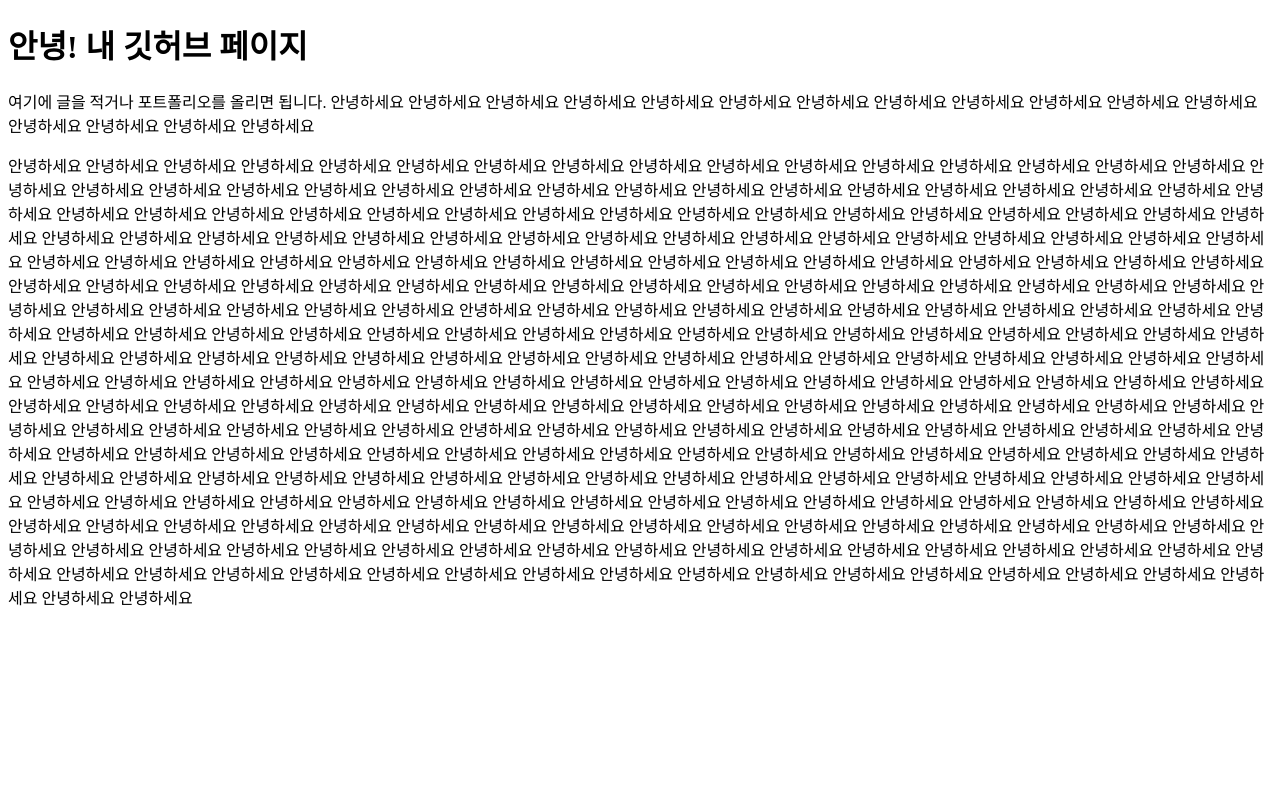
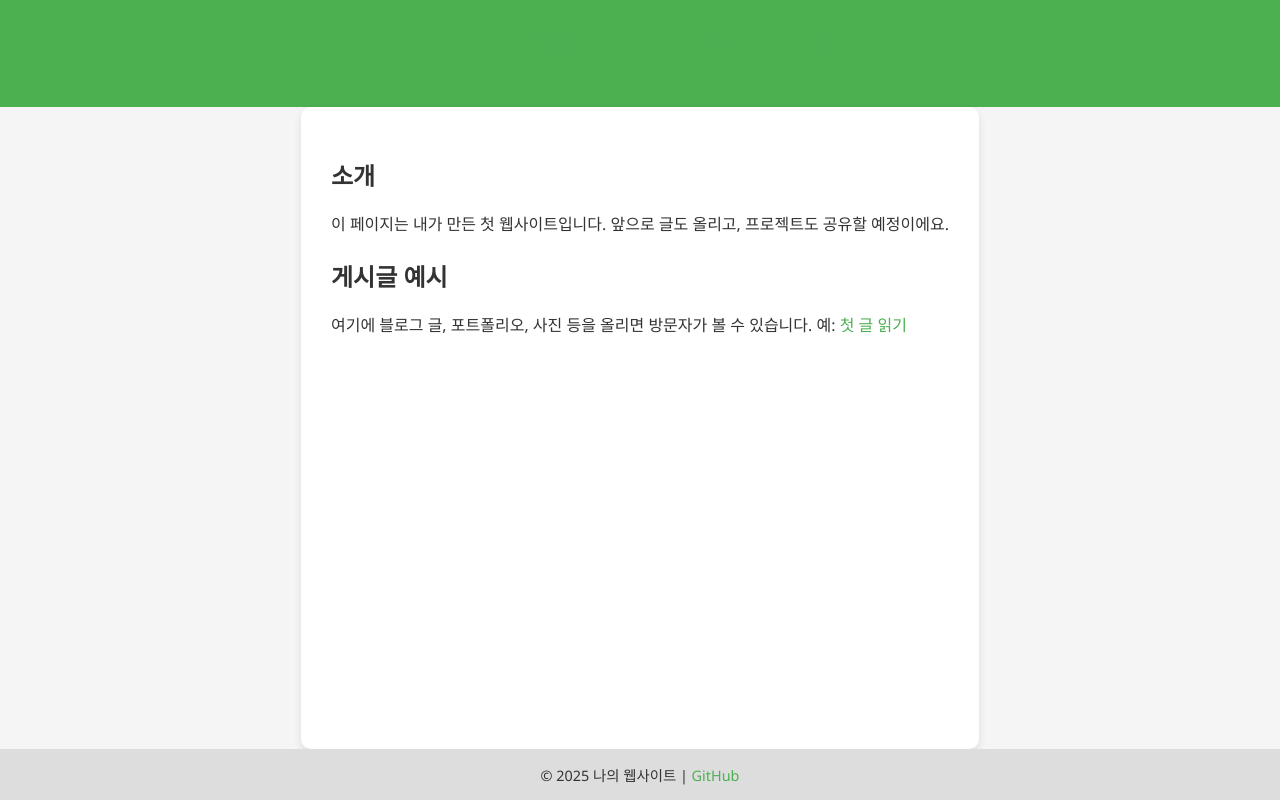
Before and after one commit to tlsleaf/tlsleaf.github.io, a plain HTML site: page index.html in a window 1280 px wide. Drawn offline with Linux system fonts and the light colour scheme.

Commit message:
index.html

```diff
--- a/index.html
+++ b/index.html
@@ -1,28 +1,80 @@
-<!doctype html>
+<!DOCTYPE html>
 <html lang="ko">
 <head>
-  <meta charset="utf-8">
-  <title>첫 사이트</title>
-  <meta name="viewport" content="width=device-width,initial-scale=1">
-  <!-- 간단한 Content Security Policy (필요 시 수정) -->
-  <meta http-equiv="Content-Security-Policy" content="default-src 'self'; script-src 'self'; img-src 'self' data:;">
+  <meta charset="UTF-8">
+  <meta name="viewport" content="width=device-width, initial-scale=1.0">
+  <title>내 첫 사이트</title>
+  <!-- 기본 스타일 -->
+  <style>
+    /* 전체 스타일 */
+    body {
+      margin: 0;
+      font-family: 'Segoe UI', Tahoma, Geneva, Verdana, sans-serif;
+      background: #f5f5f5;
+      color: #333;
+      display: flex;
+      flex-direction: column;
+      min-height: 100vh;
+    }
+
+    header {
+      background: #4CAF50;
+      color: white;
+      padding: 20px;
+      text-align: center;
+    }
+
+    main {
+      flex: 1;
+      padding: 30px;
+      max-width: 800px;
+      margin: auto;
+      background: white;
+      box-shadow: 0 4px 8px rgba(0,0,0,0.1);
+      border-radius: 10px;
+    }
+
+    h1 {
+      margin-top: 0;
+      color: #4CAF50;
+    }
+
+    p {
+      line-height: 1.6;
+    }
+
+    footer {
+      text-align: center;
+      padding: 15px;
+      background: #ddd;
+      font-size: 0.9em;
+    }
+
+    a {
+      color: #4CAF50;
+      text-decoration: none;
+    }
+
+    a:hover {
+      text-decoration: underline;
+    }
+  </style>
 </head>
 <body>
-  <h1>안녕! 내 깃허브 페이지</h1>
-  <p>여기에 글을 적거나 포트폴리오를 올리면 됩니다. 안녕하세요 안녕하세요 안녕하세요 안녕하세요 안녕하세요 안녕하세요 안녕하세요 안녕하세요 안녕하세요 안녕하세요 안녕하세요 안녕하세요 안녕하세요 안녕하세요 안녕하세요 안녕하세요</p>
-   안녕하세요 안녕하세요 안녕하세요 안녕하세요 안녕하세요 안녕하세요 안녕하세요 안녕하세요 안녕하세요 안녕하세요 안녕하세요 안녕하세요 안녕하세요 안녕하세요 안녕하세요 안녕하세요 안녕하세요 안녕하세요 안녕하세요 안녕하세요 안녕하세요
-  안녕하세요 안녕하세요 안녕하세요 안녕하세요 안녕하세요 안녕하세요 안녕하세요 안녕하세요 안녕하세요 안녕하세요 안녕하세요 안녕하세요 안녕하세요 안녕하세요 안녕하세요 안녕하세요 안녕하세요 안녕하세요 안녕하세요 안녕하세요 안녕하세요
-  안녕하세요 안녕하세요 안녕하세요 안녕하세요 안녕하세요 안녕하세요 안녕하세요 안녕하세요 안녕하세요 안녕하세요 안녕하세요 안녕하세요 안녕하세요 안녕하세요 안녕하세요 안녕하세요 안녕하세요 안녕하세요 안녕하세요 안녕하세요 안녕하세요
-  안녕하세요 안녕하세요 안녕하세요 안녕하세요 안녕하세요 안녕하세요 안녕하세요 안녕하세요 안녕하세요 안녕하세요 안녕하세요 안녕하세요 안녕하세요 안녕하세요 안녕하세요 안녕하세요 안녕하세요 안녕하세요 안녕하세요 안녕하세요 안녕하세요
-  안녕하세요 안녕하세요 안녕하세요 안녕하세요 안녕하세요 안녕하세요 안녕하세요 안녕하세요 안녕하세요 안녕하세요 안녕하세요 안녕하세요 안녕하세요 안녕하세요 안녕하세요 안녕하세요 안녕하세요 안녕하세요 안녕하세요 안녕하세요 안녕하세요
-  안녕하세요 안녕하세요 안녕하세요 안녕하세요 안녕하세요 안녕하세요 안녕하세요 안녕하세요 안녕하세요 안녕하세요 안녕하세요 안녕하세요 안녕하세요 안녕하세요 안녕하세요 안녕하세요 안녕하세요 안녕하세요 안녕하세요 안녕하세요 안녕하세요
-  안녕하세요 안녕하세요 안녕하세요 안녕하세요 안녕하세요 안녕하세요 안녕하세요 안녕하세요 안녕하세요 안녕하세요 안녕하세요 안녕하세요 안녕하세요 안녕하세요 안녕하세요 안녕하세요 안녕하세요 안녕하세요 안녕하세요 안녕하세요 안녕하세요
-  안녕하세요 안녕하세요 안녕하세요 안녕하세요 안녕하세요 안녕하세요 안녕하세요 안녕하세요 안녕하세요 안녕하세요 안녕하세요 안녕하세요 안녕하세요 안녕하세요 안녕하세요 안녕하세요 안녕하세요 안녕하세요 안녕하세요 안녕하세요 안녕하세요
-  안녕하세요 안녕하세요 안녕하세요 안녕하세요 안녕하세요 안녕하세요 안녕하세요 안녕하세요 안녕하세요 안녕하세요 안녕하세요 안녕하세요 안녕하세요 안녕하세요 안녕하세요 안녕하세요 안녕하세요 안녕하세요 안녕하세요 안녕하세요 안녕하세요
-  안녕하세요 안녕하세요 안녕하세요 안녕하세요 안녕하세요 안녕하세요 안녕하세요 안녕하세요 안녕하세요 안녕하세요 안녕하세요 안녕하세요 안녕하세요 안녕하세요 안녕하세요 안녕하세요 안녕하세요 안녕하세요 안녕하세요 안녕하세요 안녕하세요
-  안녕하세요 안녕하세요 안녕하세요 안녕하세요 안녕하세요 안녕하세요 안녕하세요 안녕하세요 안녕하세요 안녕하세요 안녕하세요 안녕하세요 안녕하세요 안녕하세요 안녕하세요 안녕하세요 안녕하세요 안녕하세요 안녕하세요 안녕하세요 안녕하세요
-  안녕하세요 안녕하세요 안녕하세요 안녕하세요 안녕하세요 안녕하세요 안녕하세요 안녕하세요 안녕하세요 안녕하세요 안녕하세요 안녕하세요 안녕하세요 안녕하세요 안녕하세요 안녕하세요 안녕하세요 안녕하세요 안녕하세요 안녕하세요 안녕하세요
-  안녕하세요 안녕하세요 안녕하세요 안녕하세요 안녕하세요 안녕하세요 안녕하세요 안녕하세요 안녕하세요 안녕하세요 안녕하세요 안녕하세요 안녕하세요 안녕하세요 안녕하세요 안녕하세요 안녕하세요 안녕하세요 안녕하세요 안녕하세요 안녕하세요
-  안녕하세요 안녕하세요 안녕하세요 안녕하세요 안녕하세요 안녕하세요 안녕하세요 안녕하세요 안녕하세요 안녕하세요 안녕하세요 안녕하세요 안녕하세요 안녕하세요 안녕하세요 안녕하세요 안녕하세요 안녕하세요 안녕하세요 안녕하세요 안녕하세요
+  <header>
+    <h1>안녕하세요! 내 깃허브 페이지</h1>
+  </header>
+
+  <main>
+    <h2>소개</h2>
+    <p>이 페이지는 내가 만든 첫 웹사이트입니다. 앞으로 글도 올리고, 프로젝트도 공유할 예정이에요.</p>
+
+    <h2>게시글 예시</h2>
+    <p>여기에 블로그 글, 포트폴리오, 사진 등을 올리면 방문자가 볼 수 있습니다. 예: <a href="#">첫 글 읽기</a></p>
+  </main>
+
+  <footer>
+    © 2025 나의 웹사이트 | <a href="https://github.com/yourusername" target="_blank">GitHub</a>
+  </footer>
 </body>
 </html>
```
